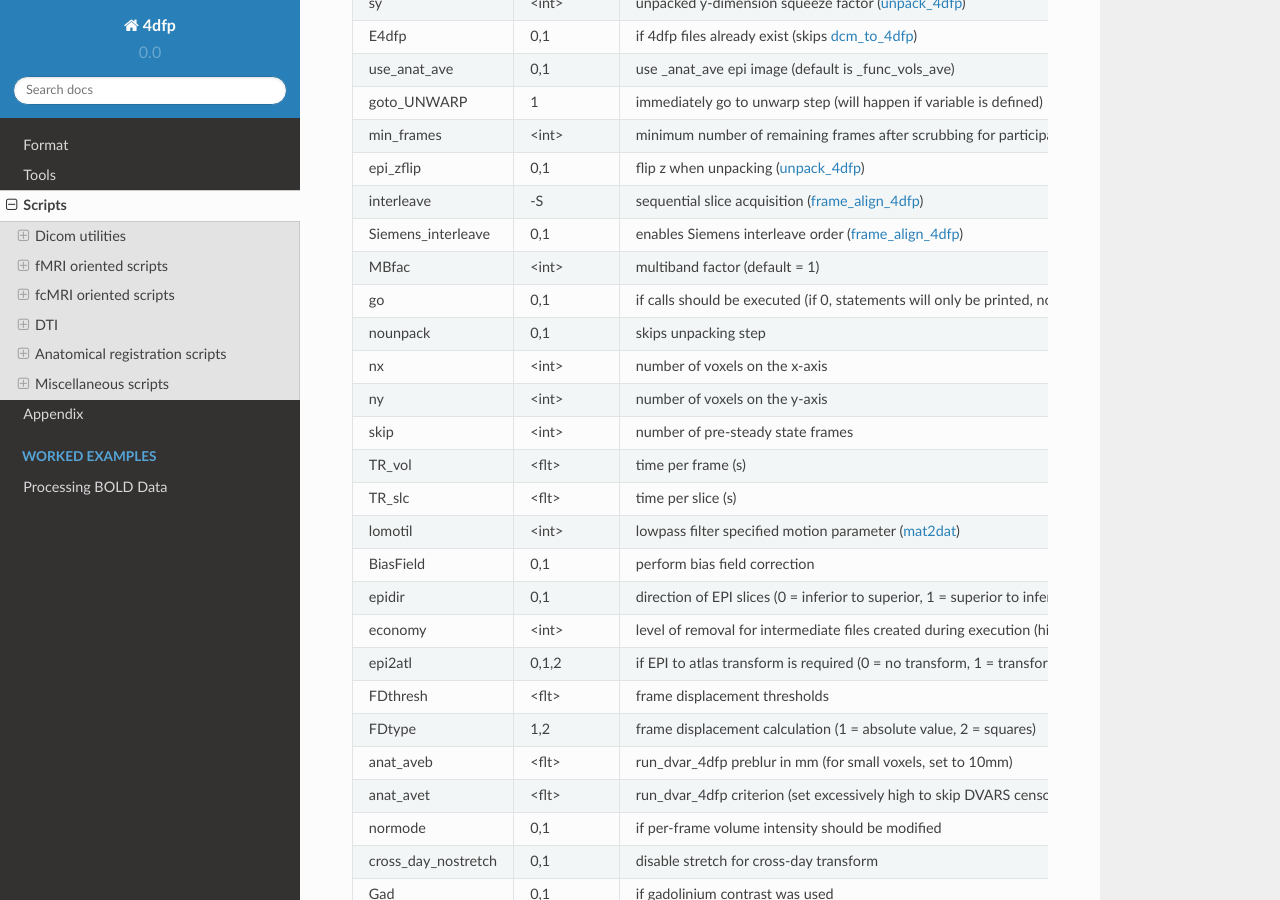
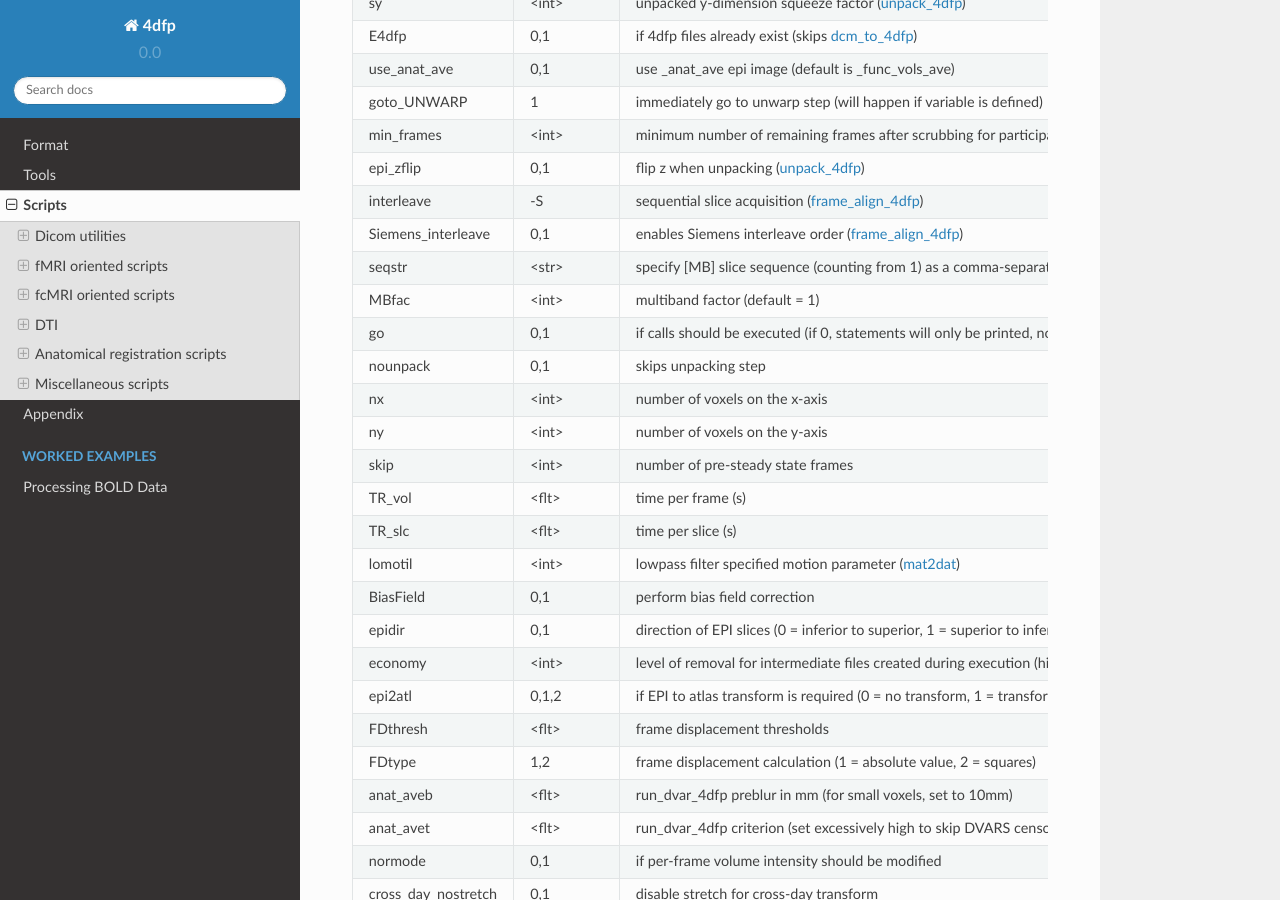
Before and after one commit to BlackHershey/4dfp-docs, a Sphinx documentation site: the page built from docs/scripts.rst, in a window 1280 px wide and 900 px high, scrolled down 2640 px. Built offline with Sphinx 7.4.7 and the Read the Docs theme 2.0.0, drawn with Linux system fonts in a browser that asks for light colours.

Commit message:
fixed broken pic and add seqstr param to cross_bold docs

```diff
--- a/docs/global.rst
+++ b/docs/global.rst
@@ -238,6 +238,9 @@
 .. |scrdir_vals| replace:: <str>
 .. |scrdir_desc| replace:: scratch directory to be used if desired
 
+.. |seqstr_vals| replace:: <str>
+.. |seqstr_desc| replace:: specify [MB] slice sequence (counting from 1) as a comma-separated (no spaces) integer string (if non-standard interleaving)
+
 .. |Siemens_interleave_vals| replace:: 0,1
 .. |Siemens_interleave_desc| replace:: enables Siemens interleave order (:ref:`frame_align_4dfp`)
 
--- a/docs/scripts.rst
+++ b/docs/scripts.rst
@@ -179,6 +179,9 @@ cross_bold_pp_161012.csh
 	*	- Siemens_interleave
 		- |Siemens_interleave_vals|
 		- |Siemens_interleave_desc|
+	*	- seqstr
+		- |seqstr_vals|
+		- |seqstr_desc|
 	* 	- MBfac
 		- |MBfac_vals|
 		- |MBfac_desc|
```
Also changed, not shown: docs/_static/cnda.png (renamed from docs/_static/cnda.PNG).
